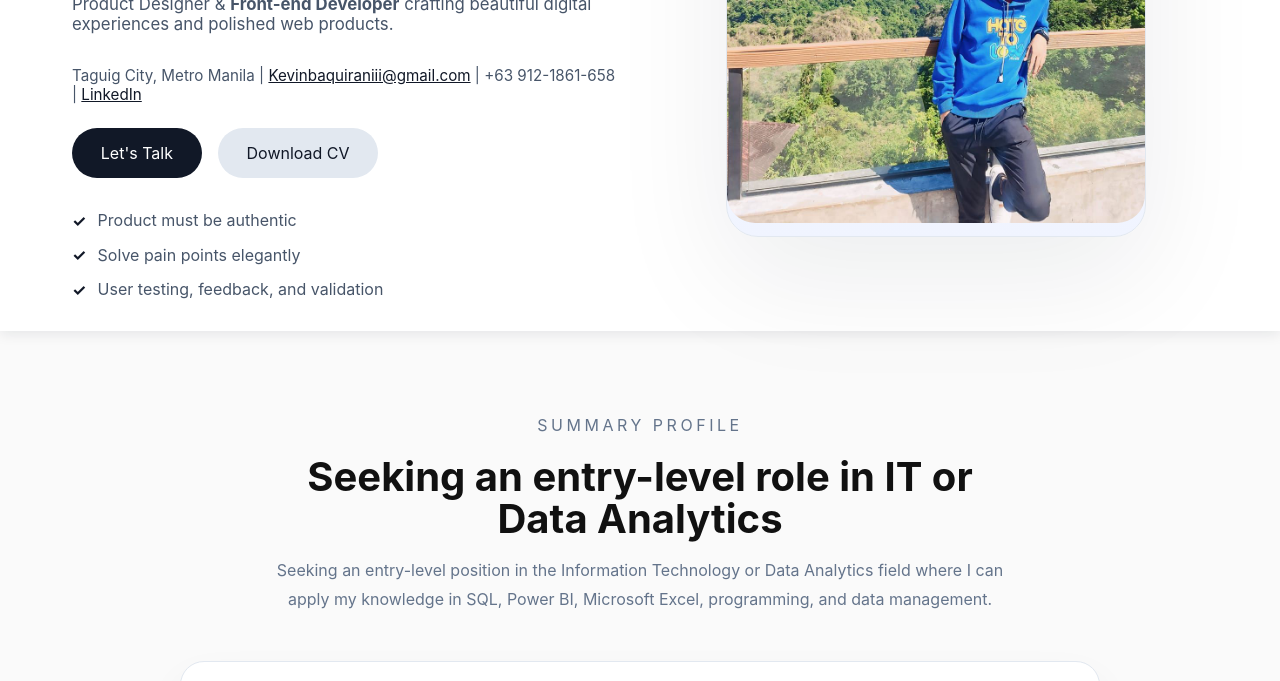
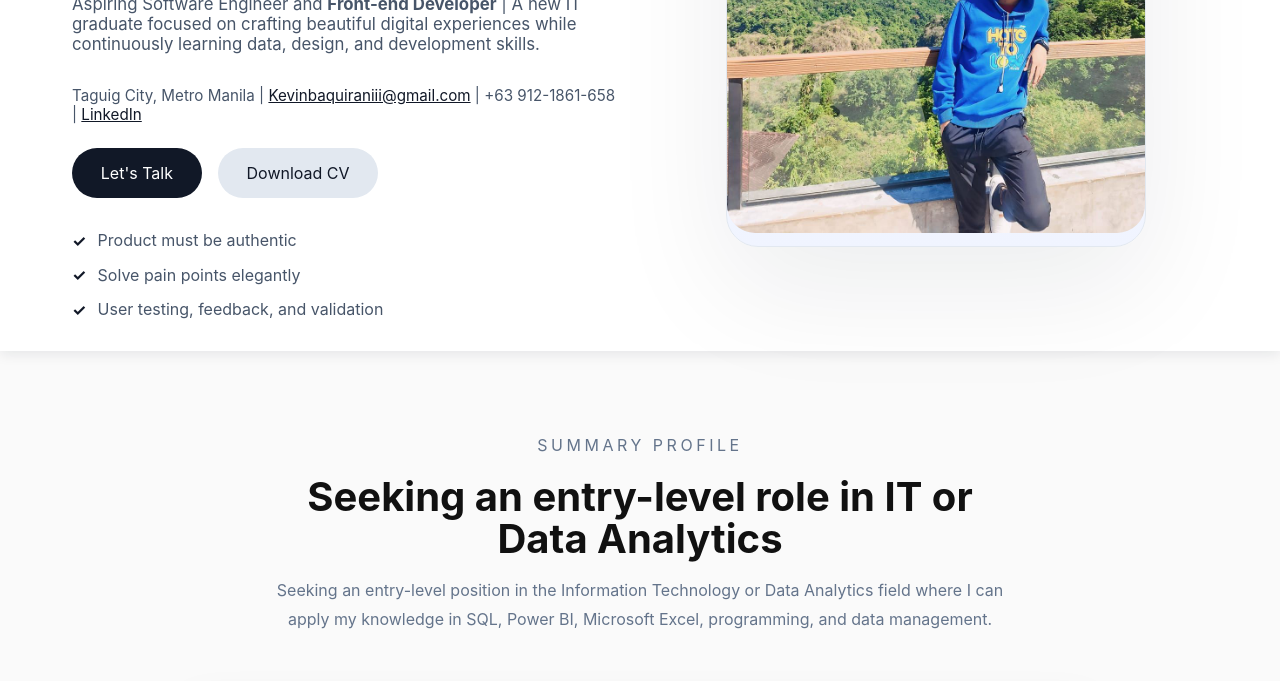
Before and after one commit to itsmekevinbaquiran/My-Web, a plain HTML site: page index.html in a window 1280 px wide. Shown: the part 419-1100 px from the top of the page. Drawn offline with Linux system fonts and the light colour scheme.

Commit message:
new update

```diff
--- a/index.html
+++ b/index.html
@@ -24,7 +24,7 @@
             <div class="hero-copy">
                 <p class="hero-eyebrow">Hello!</p>
                 <h1>I'm <span>Kevin Alfonso Baquiran</span></h1>
-                <p class="hero-subtitle">Product Designer & <strong>Front-end Developer</strong> crafting beautiful digital experiences and polished web products.</p>
+                <p class="hero-subtitle">Aspiring Software Engineer and <strong>Front-end Developer</strong> | A new IT graduate focused on crafting beautiful digital experiences while continuously learning data, design, and development skills.</p>
                 <p class="hero-contact">Taguig City, Metro Manila | <a href="mailto:Kevinbaquiraniii@gmail.com">Kevinbaquiraniii@gmail.com</a> | +63 912-1861-658 | <a href="https://www.linkedin.com/in/kevin-baquiran-a899352a9/" target="_blank" rel="noreferrer">LinkedIn</a></p>
                 <div class="hero-actions">
                     <a href="#about" class="btn btn-primary">Let's Talk</a>
```
